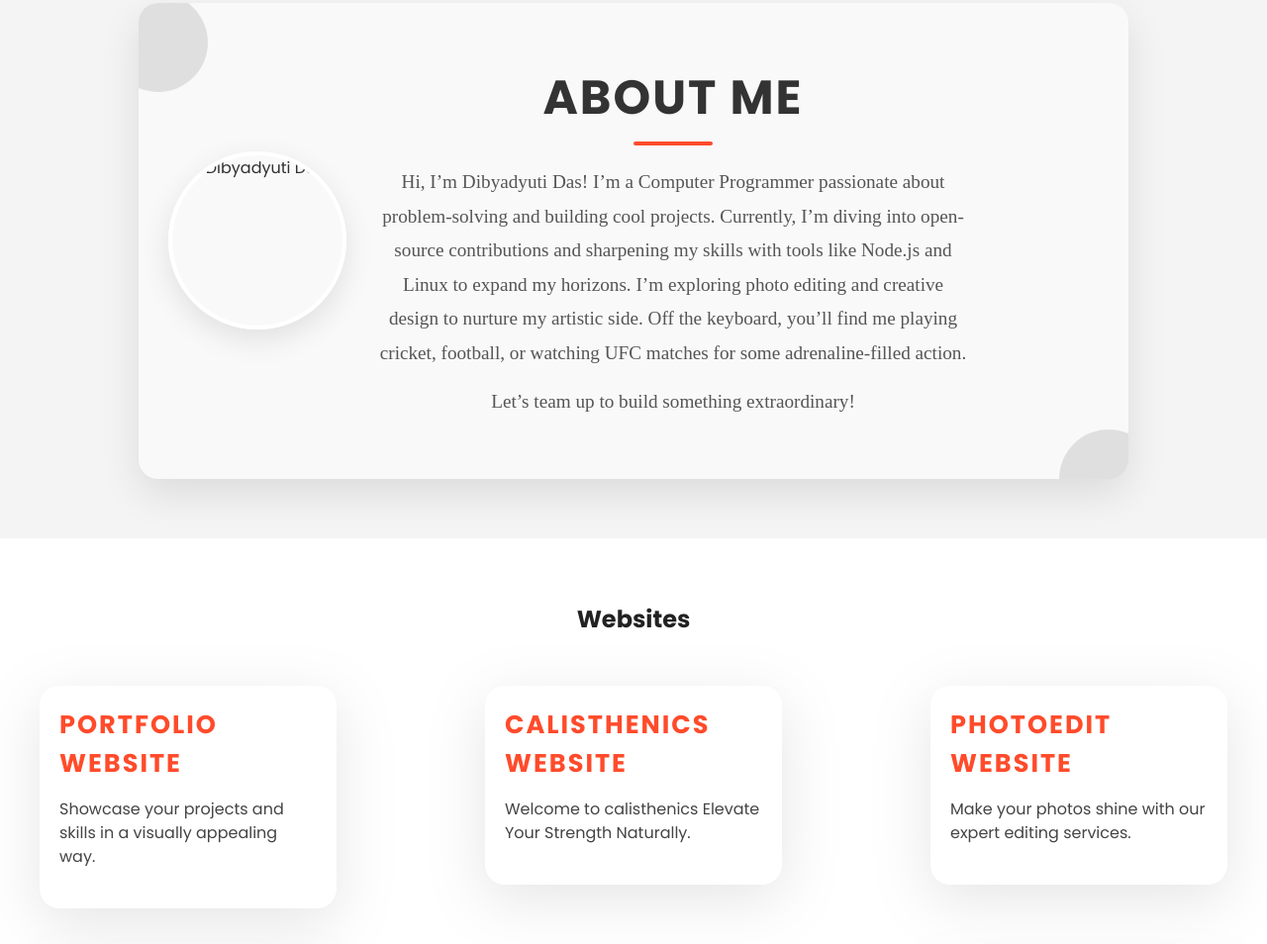
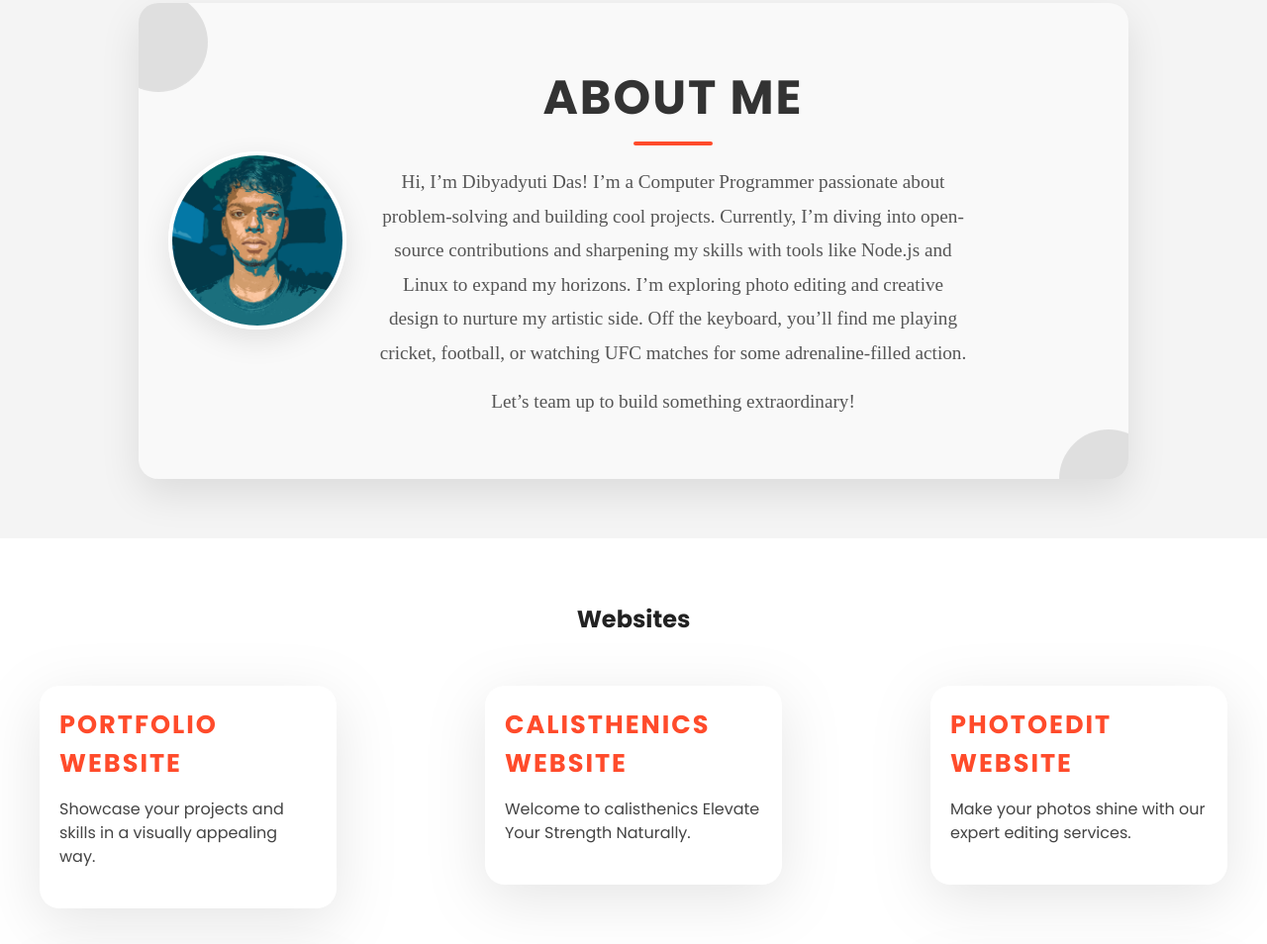
Before and after one commit to DibyadyutiDas/portfolio, a plain HTML site: page index.html in a window 1280 px wide. Shown: the part 857-1811 px from the top of the page at 99% size. Drawn offline with nearby package versions, Linux system fonts and the light colour scheme.

Commit message:
Update index.html

```diff
--- a/index.html
+++ b/index.html
@@ -90,7 +90,7 @@
   <div class="about-container">
       <!-- Image for the about section -->
       <div class="about-image">
-          <img src="path/to/your-photo.jpg" alt="Dibyadyuti Das" />
+          <img src="dibyadyuti.png" alt="Dibyadyuti Das" />
       </div>
 
       <div class="about-text">
```
